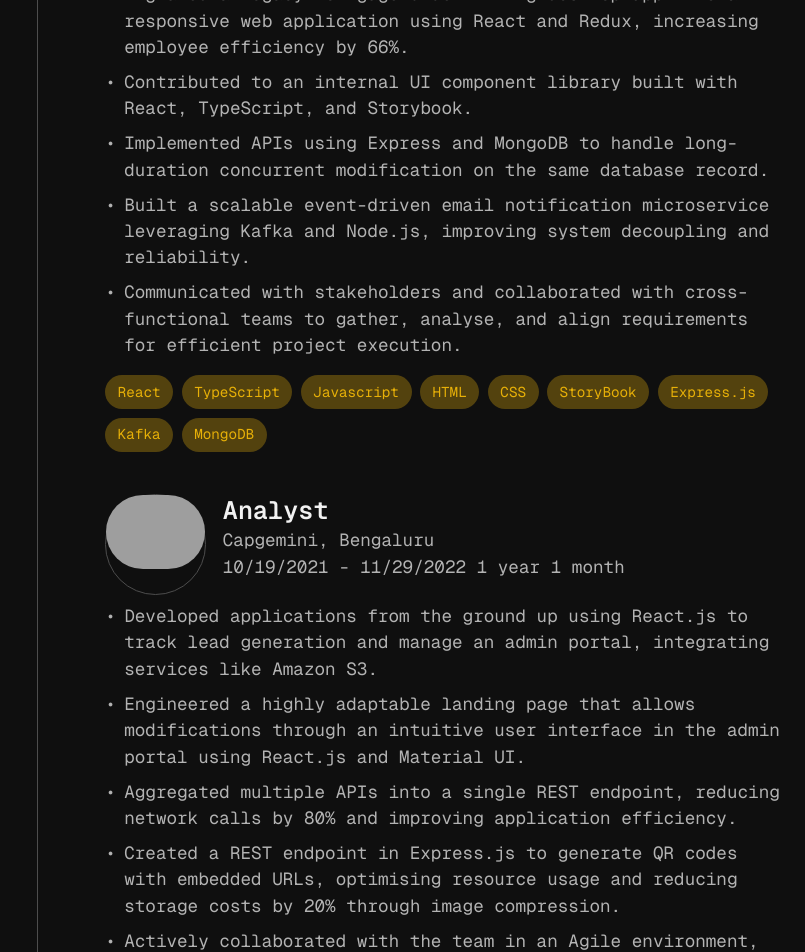
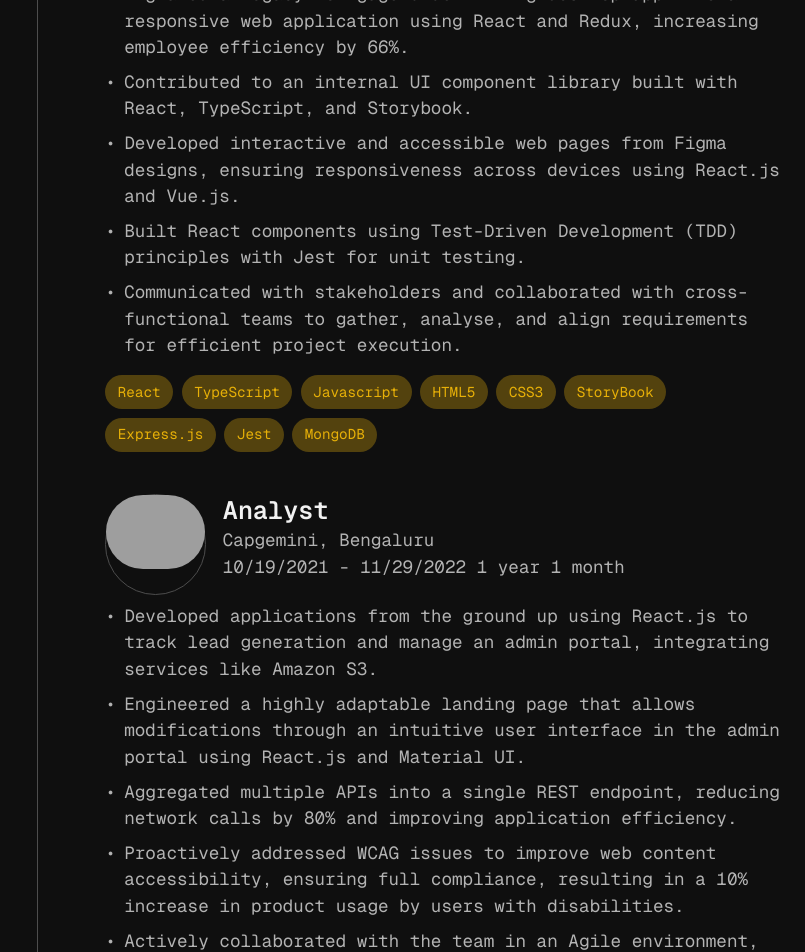
Before and after one commit to adhyyanT/portfolio-2, a Next.js app: page / in a window 1280 px wide. Shown: the part 1040-1992 px from the top of the page, without its empty margins (475-1280 px from the left). Built offline with nearby package versions, Linux system fonts and the light colour scheme; grey boxes are pictures that could not be loaded.

Commit message:
updated portfolio details

```diff
--- a/src/data.ts
+++ b/src/data.ts
@@ -11,11 +11,11 @@ across the full stack and aligning technical solutions with business goals.`,
   skillSections: [
     {
       title: "Programming Languages",
-      skills: ["TypeScript", "Javascript", "Java", "Python"],
+      skills: ["TypeScript", "Javascript", "Java"],
     },
     {
       title: "Frameworks",
-      skills: ["ReactJS", "ExpressJS", "VueJS", "StoryBook"],
+      skills: ["ReactJS", "ExpressJS", "VueJS", "StoryBook", "Jest"],
     },
     {
       title: "Technologies",
@@ -36,19 +36,19 @@ across the full stack and aligning technical solutions with business goals.`,
       bullets: [
         "Migrated a legacy mortgage underwriting desktop app into a responsive web application using React and Redux, increasing employee efficiency by 66%.",
         "Contributed to an internal UI component library built with React, TypeScript, and Storybook.",
-        "Implemented APIs using Express and MongoDB to handle long-duration concurrent modification on the same database record.",
-        "Built a scalable event-driven email notification microservice leveraging Kafka and Node.js, improving system decoupling and reliability.",
+        "Developed interactive and accessible web pages from Figma designs, ensuring responsiveness across devices using React.js and Vue.js.",
+        "Built React components using Test-Driven Development (TDD) principles with Jest for unit testing.",
         "Communicated with stakeholders and collaborated with cross-functional teams to gather, analyse, and align requirements for efficient project execution.",
       ],
       skills: [
         "React",
         "TypeScript",
         "Javascript",
-        "HTML",
-        "CSS",
+        "HTML5",
+        "CSS3",
         "StoryBook",
         "Express.js",
-        "Kafka",
+        "Jest",
         "MongoDB",
       ],
       tagIndex: 4,
@@ -63,7 +63,7 @@ across the full stack and aligning technical solutions with business goals.`,
         "Developed applications from the ground up using React.js to track lead generation and manage an admin portal, integrating services like Amazon S3.",
         "Engineered a highly adaptable landing page that allows modifications through an intuitive user interface in the admin portal using React.js and Material UI.",
         "Aggregated multiple APIs into a single REST endpoint, reducing network calls by 80% and improving application efficiency.",
-        "Created a REST endpoint in Express.js to generate QR codes with embedded URLs, optimising resource usage and reducing storage costs by 20% through image compression.",
+        "Proactively addressed WCAG issues to improve web content accessibility, ensuring full compliance, resulting in a 10% increase in product usage by users with disabilities.",
         "Actively collaborated with the team in an Agile environment, participating in daily stand-ups, sprint planning, and retrospectives to ensure efficient project execution and continuous improvement.",
       ],
       skills: [
```
